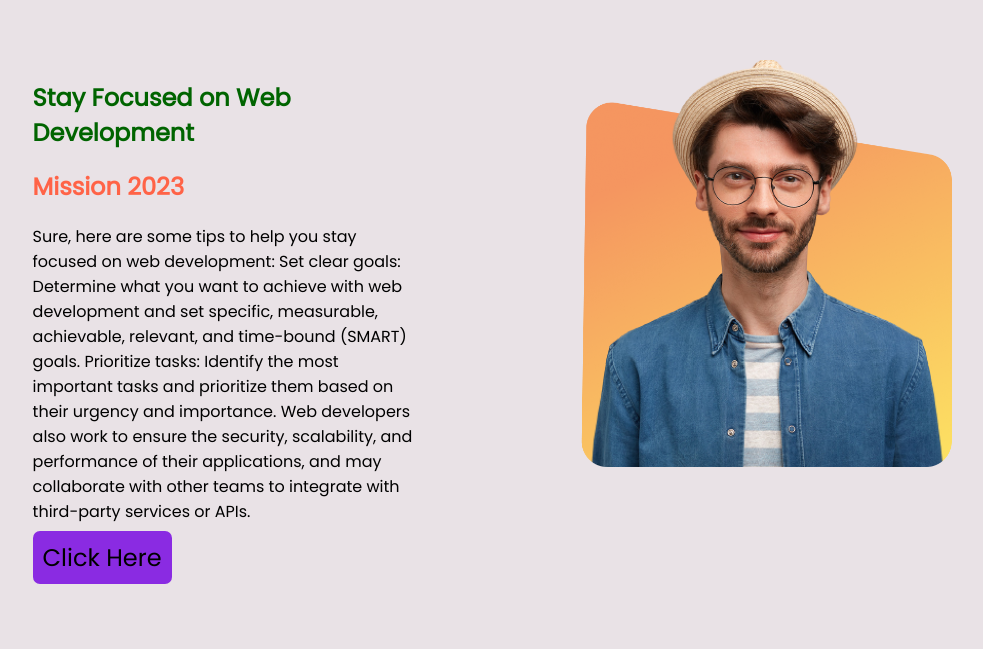
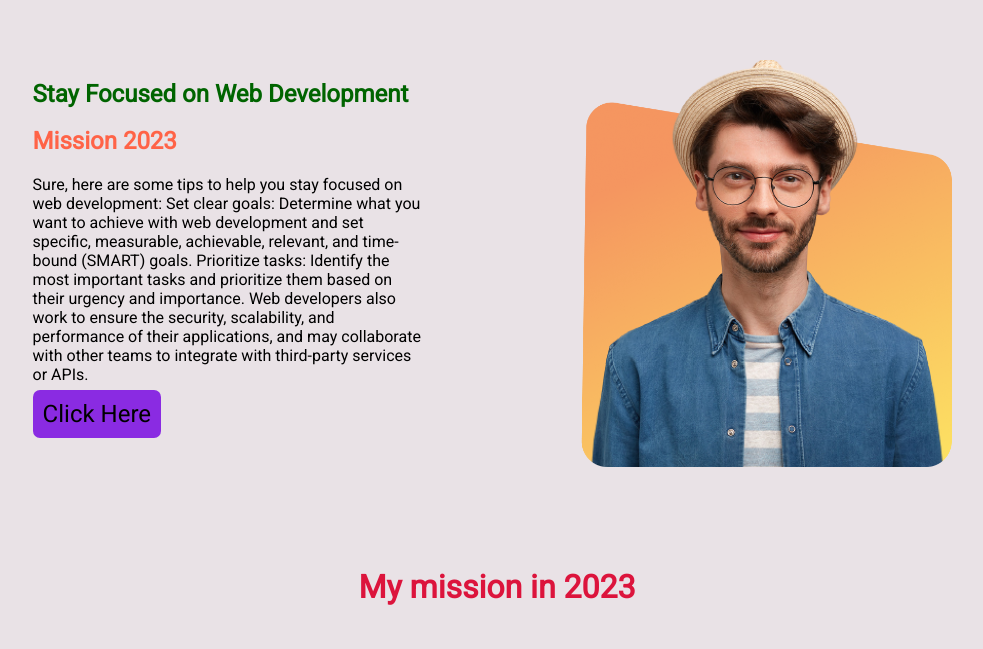
Before and after one commit to Tuhinbd71/mission_demo_project, a plain HTML site: page index.html in a window 1280 px wide. Shown: the part 116-765 px from the top of the page, without its empty margins (143-1126 px from the left). Drawn offline with Linux system fonts and the light colour scheme.

Commit message:
new commit

```diff
--- a/index.html
+++ b/index.html
@@ -8,7 +8,7 @@
     <!-- google font added -->
     <link rel="preconnect" href="https://fonts.googleapis.com">
     <link rel="preconnect" href="https://fonts.gstatic.com" crossorigin>
-    <link href="https://fonts.googleapis.com/css2?family=Poppins&display=swap" rel="stylesheet">
+    <link href="https://fonts.googleapis.com/css2?family=Roboto&display=swap" rel="stylesheet">
     <title>Mission 2023</title>
     <link rel="stylesheet" href="style.css">
 </head>
--- a/style.css
+++ b/style.css
@@ -1,5 +1,5 @@
 body {
-    font-family: 'Poppins', sans-serif;
+    font-family: 'Roboto', sans-serif;
     margin: 50px;
     padding: 50px;
 }
@@ -14,6 +14,7 @@ body {
 }
 
 .top_hadding {
+    font-size: x-large;
     color: darkgreen;
 }
 
```
